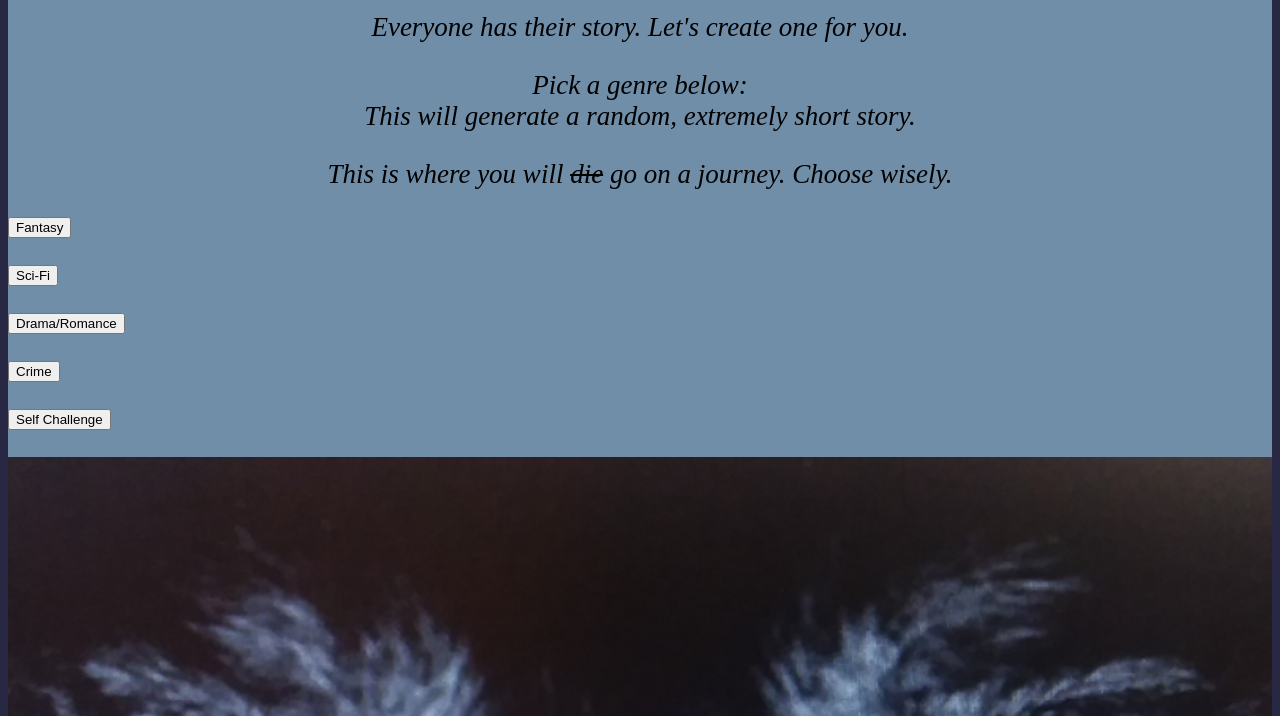
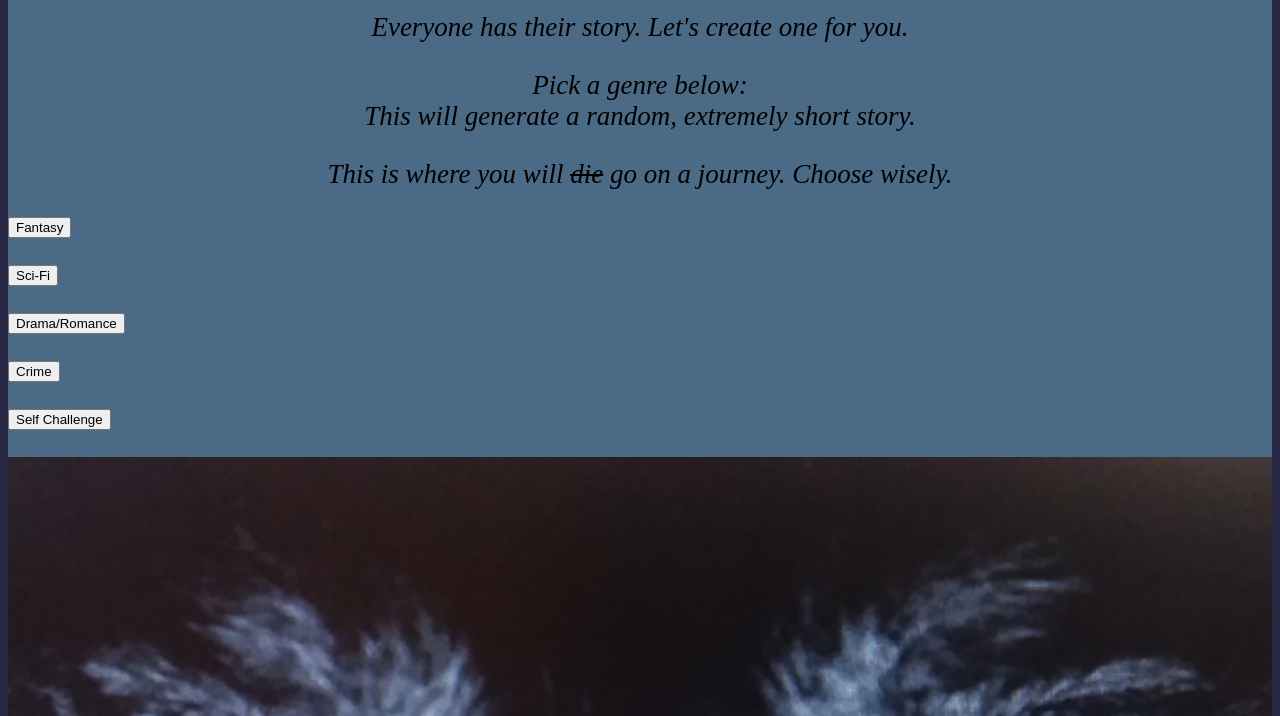
Before and after one commit to LadySechols/LadySechols.github.io, a plain HTML site: page html/index.html in a window 1280 px wide. Shown: the part 133-849 px from the top of the page. Drawn offline with Linux system fonts and the light colour scheme.

Commit message:
color change

```diff
--- a/css/style.css
+++ b/css/style.css
@@ -3,7 +3,7 @@ html {
 }
 
 body {
-    background-color: rgb(112, 142, 168);
+    background-color: rgb(74, 106, 134);
 }
 
 p {
```
